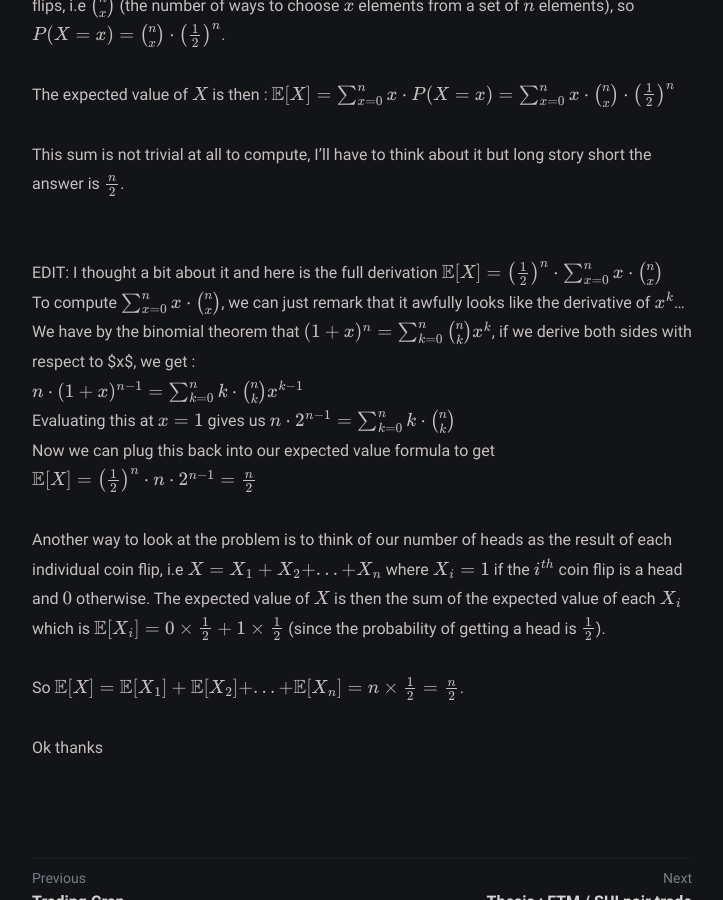
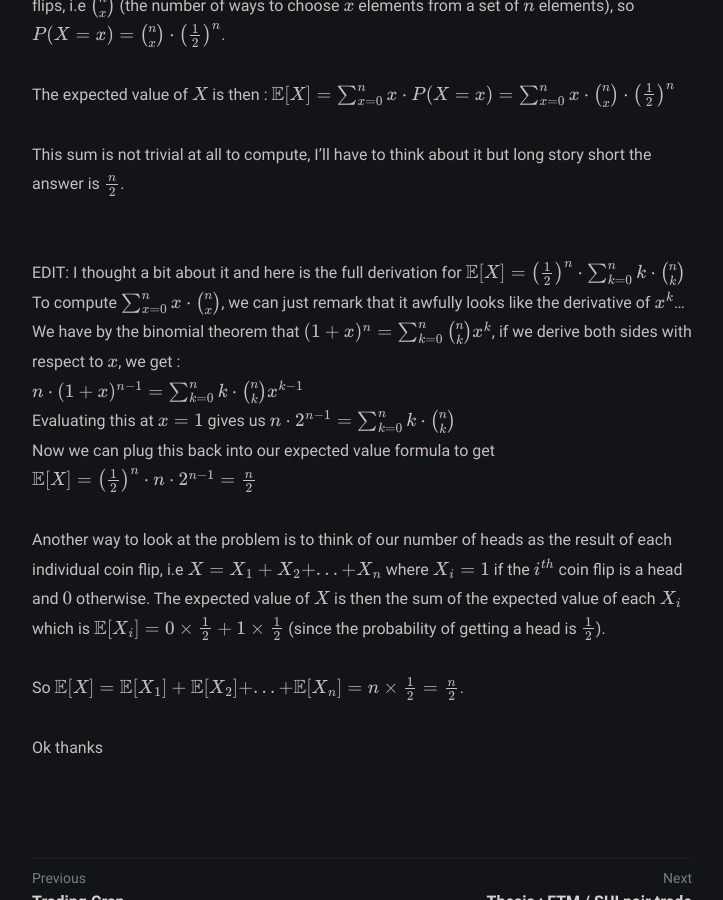
Before and after one commit to Cyril9227/cyril9227.github.io, a Jekyll site: the page built from _posts/random-variables/2024-10-14-random-variables.md, in a window 1280 px wide and 900 px high, scrolled down 2937 px. Shown: the whole window, without its empty margins (278-1001 px from the left). Built offline with Jekyll 4.4.1, drawn with Linux system fonts in a browser that asks for light colours.

Commit message:
sum derivation

```diff
--- a/_posts/random-variables/2024-10-14-random-variables.md
+++ b/_posts/random-variables/2024-10-14-random-variables.md
@@ -80,10 +80,10 @@ $$\mathbb{E}[X] = \sum_{x = 0}^{n} x \cdot P(X = x) = \sum_{x = 0}^{n} x \cdot \
 
 This sum is not trivial at all to compute, I'll have to think about it but long story short the answer is $$\frac{n}{2}$$.<br><br>
 
-EDIT: I thought a bit about it and here is the full derivation
-$$\mathbb{E}[X] = \left(\frac{1}{2}\right)^{n} \cdot \sum_{x = 0}^{n} x \cdot \binom{n}{x}$$<br>
+EDIT: I thought a bit about it and here is the full derivation for
+$$\mathbb{E}[X] = \left(\frac{1}{2}\right)^{n} \cdot \sum_{k = 0}^{n} k \cdot \binom{n}{k}$$<br>
 To compute $$\sum_{x = 0}^{n} x \cdot \binom{n}{x}$$, we can just remark that it awfully looks like the derivative of $$x^{k}$$...<br>
-We have by the binomial theorem that $$(1 + x)^{n} = \sum_{k = 0}^{n} \binom{n}{k}x^{k}$$, if we derive both sides with respect to $x$, we get :<br>
+We have by the binomial theorem that $$(1 + x)^{n} = \sum_{k = 0}^{n} \binom{n}{k}x^{k}$$, if we derive both sides with respect to $$x$$, we get :<br>
 $$n \cdot (1 + x)^{n-1} = \sum_{k = 0}^{n} k \cdot \binom{n}{k}x^{k-1}$$<br>
 Evaluating this at $$x = 1$$ gives us $$n \cdot 2^{n-1} = \sum_{k = 0}^{n} k \cdot \binom{n}{k}$$<br>
 Now we can plug this back into our expected value formula to get $$\mathbb{E}[X] = \left(\frac{1}{2}\right)^{n} \cdot n \cdot 2^{n-1} = \frac{n}{2}$$
```
